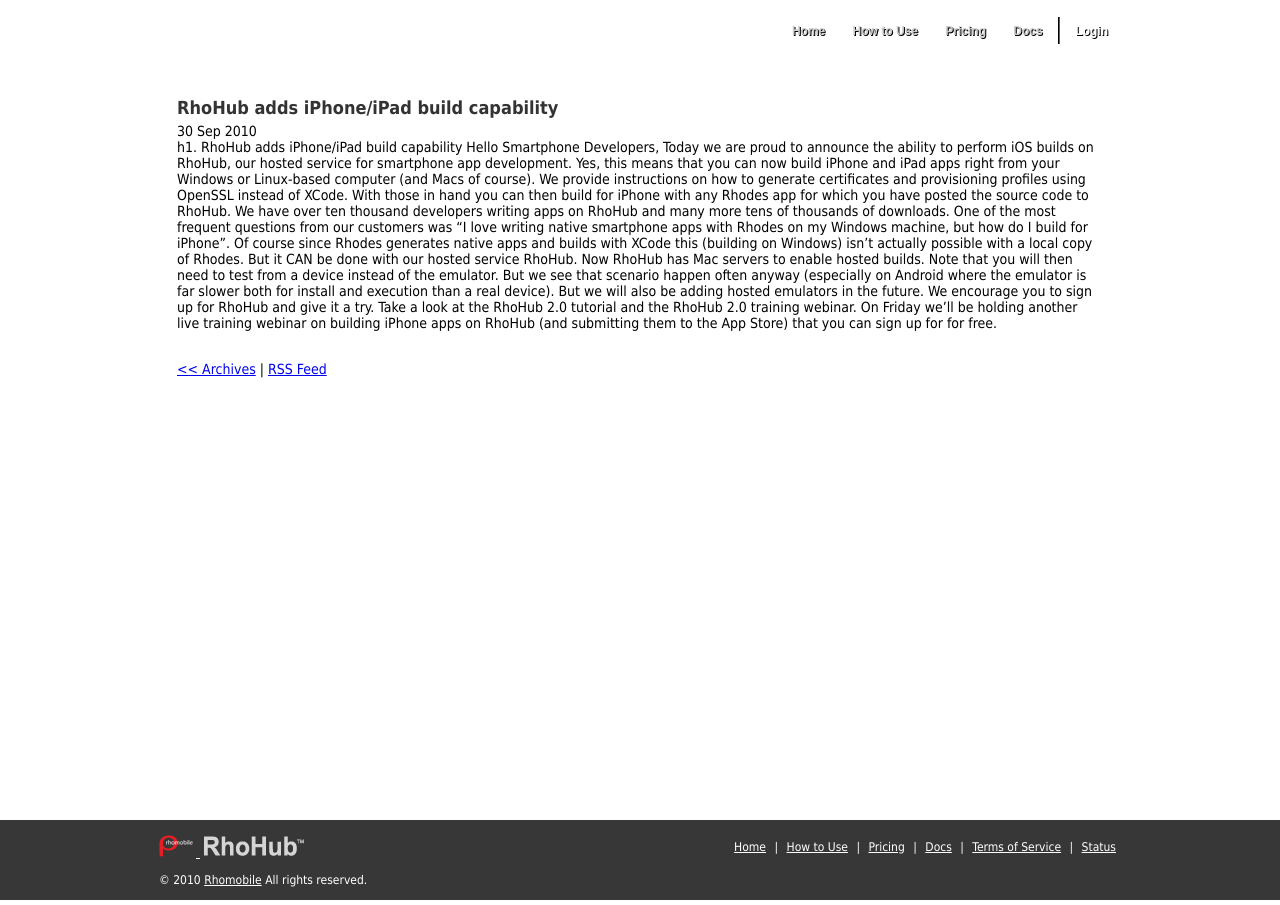
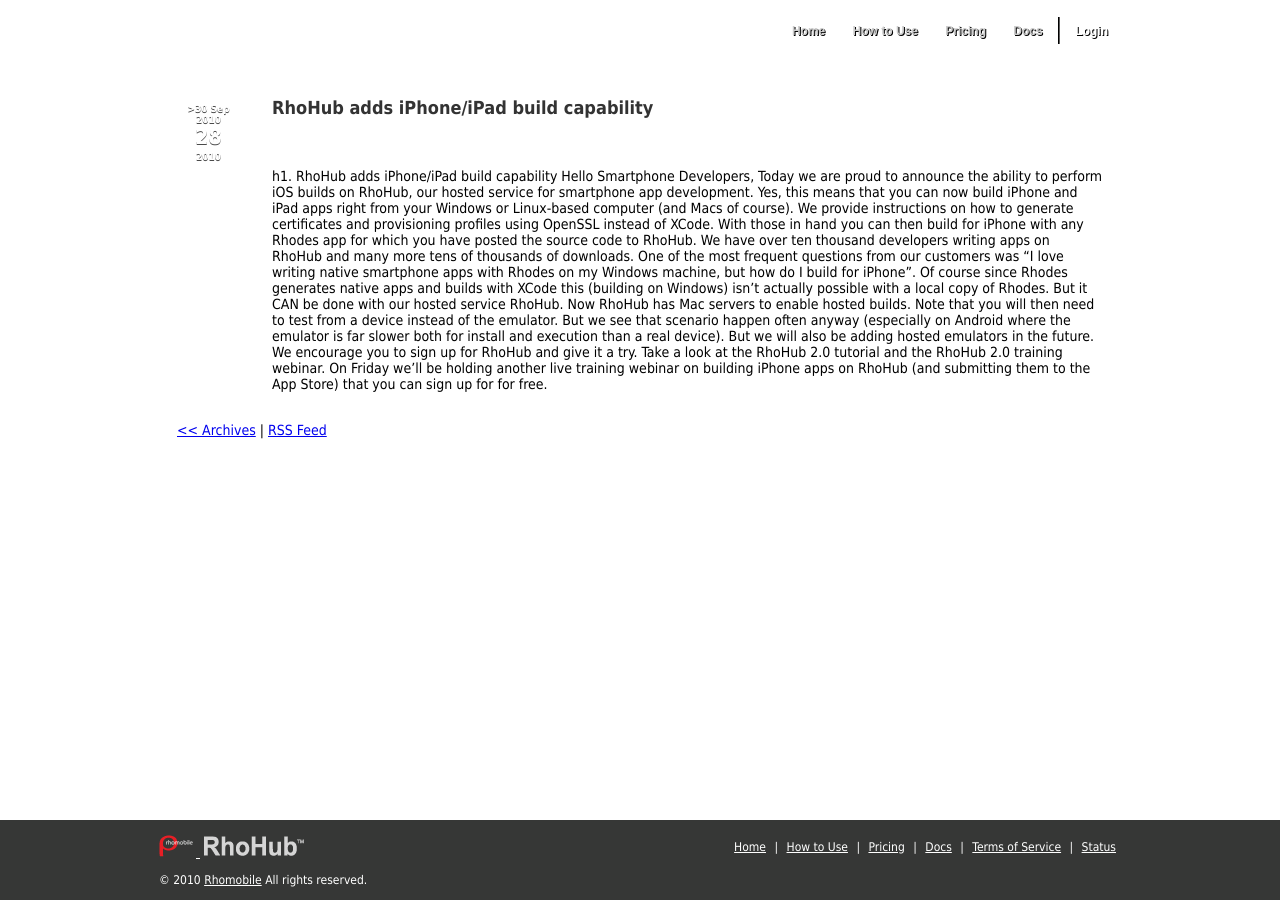
Before and after one commit to rhomobile/blog.rhohub.com, a Jekyll site: the page built from index.html, in a window 1280 px wide. Built offline with Jekyll 4.4.1, drawn with Linux system fonts in a browser that asks for light colours; Markdown is read by kramdown in place of the engine named in the settings.

Commit message:
new style

```diff
--- a/index.html
+++ b/index.html
@@ -3,13 +3,19 @@
 title: RhoHub
 ---
 
-<div id="home">
 {% for post in site.posts limit:5 %}
 <div class="post">
+	<div class="date">
+		<span class="month">>{{ post.date | date_to_string }}</span>
+		<span class="day">28</span>
+		<span>2010</span>
+	</div><!-- END date -->
+
+	<div class="post_content">
 		<h2><a href="{{ post.url }}">{{ post.title }}</a></h2>
-			<div id="date">{{ post.date | date_to_string }}</div>
+		<div class="line"></div>
 		{{ post.content }}
+	</div><!--END post_content -->
 </div>
 {% endfor %}
 <a href="/archives.html">&lt;&lt; Archives</a> | <a href="/atom.xml" title="RSS feed">RSS Feed</a>
-</div>
```
Also changed, not shown: 2 other files. Lines whose indentation alone changed are shown as unchanged.
